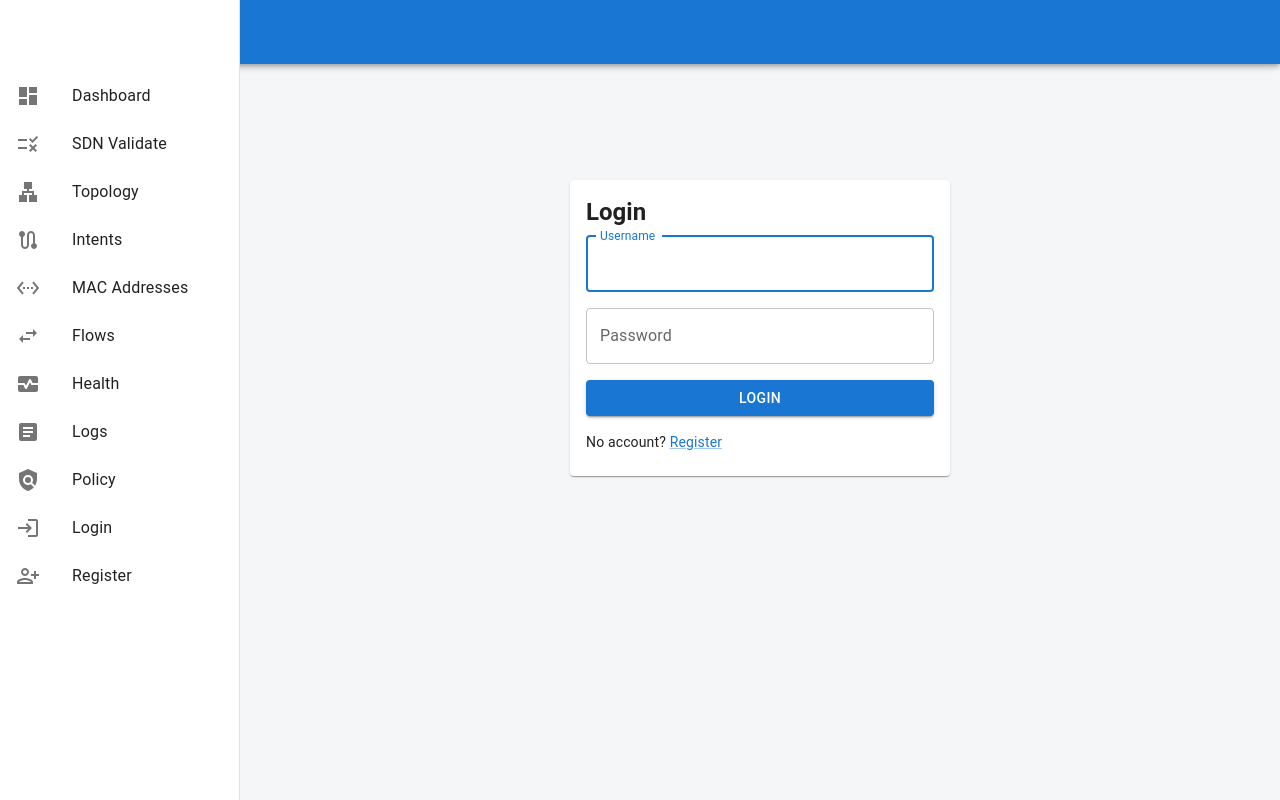
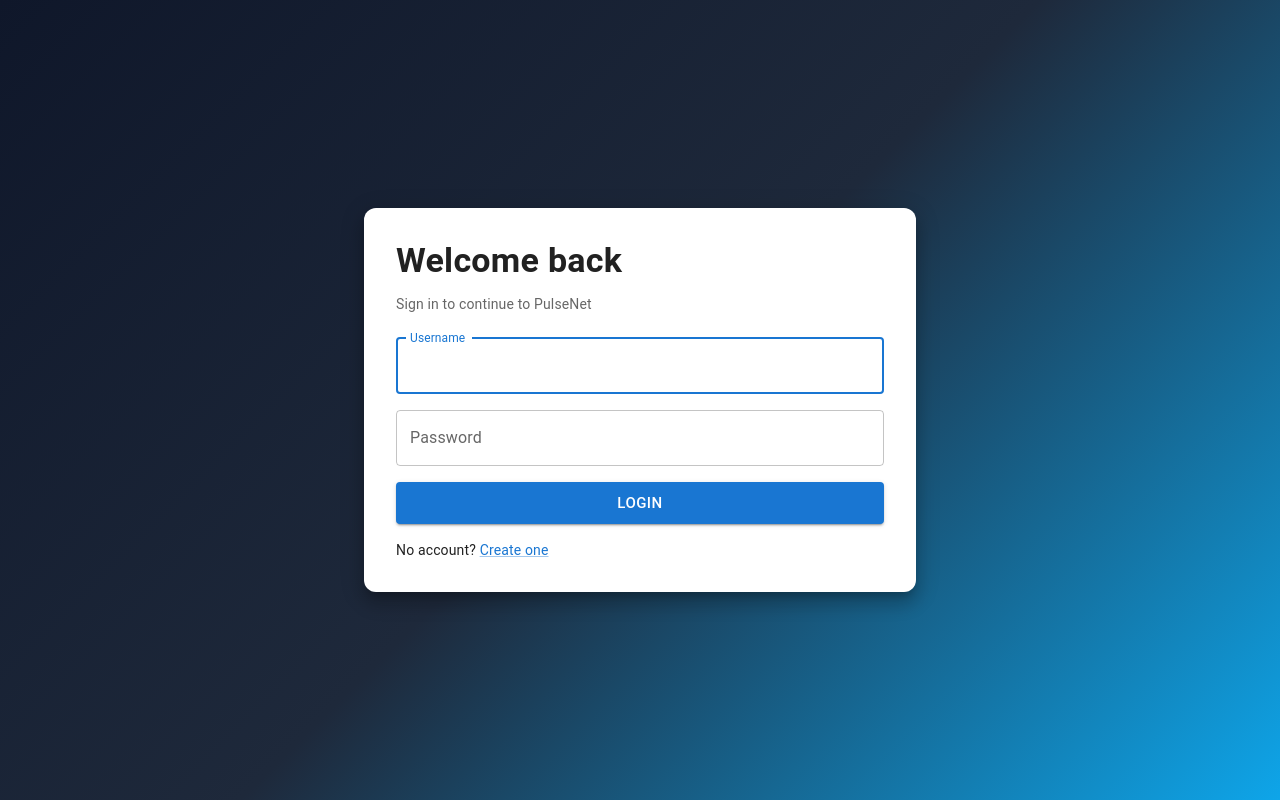
Before and after one commit to davetes/NACSYSTEM, a React (Create React App) app in the folder frontend/: page /login in a window 1280 px wide. Built offline with nearby package versions, Linux system fonts and the light colour scheme.

Commit message:
decore the login

```diff
--- a/frontend/src/App.js
+++ b/frontend/src/App.js
@@ -1,10 +1,10 @@
-import React, { useState } from 'react';
-import { BrowserRouter as Router, Route, Routes, Link } from 'react-router-dom';
+import React, { useMemo, useState } from 'react';
+import { BrowserRouter as Router, Route, Routes, Link, Navigate, Outlet } from 'react-router-dom';
 import Dashboard from './components/Dashboard';
 import SDNValidate from './components/SDNValidate';
 import LogsViewer from './components/LogsViewer';
 import { ThemeProvider, createTheme } from '@mui/material/styles';
-import { CssBaseline, Drawer, List, ListItem, ListItemIcon, ListItemText, Box, Toolbar, AppBar, Typography, IconButton, useMediaQuery } from '@mui/material';
+import { CssBaseline, Drawer, List, ListItem, ListItemIcon, ListItemText, Box, Toolbar, AppBar, Typography, IconButton, useMediaQuery, Container, Paper } from '@mui/material';
 import DashboardIcon from '@mui/icons-material/Dashboard';
 import RuleIcon from '@mui/icons-material/Rule';
 import ArticleIcon from '@mui/icons-material/Article';
@@ -25,8 +25,8 @@ import MacAddressForm from './components/MacAddressForm';
 import SettingsEthernetIcon from '@mui/icons-material/SettingsEthernet';
 import Login from './components/Login';
 import Register from './components/Register';
-import LoginIcon from '@mui/icons-material/Login';
-import PersonAddAltIcon from '@mui/icons-material/PersonAddAlt';
+// import LoginIcon from '@mui/icons-material/Login';
+// import PersonAddAltIcon from '@mui/icons-material/PersonAddAlt';
 
 const theme = createTheme({
   palette: {
@@ -44,6 +44,85 @@ function App() {
   const isMdUp = useMediaQuery('(min-width:900px)');
 
   const drawerWidth = 240;
+
+  // Auth state derived from localStorage
+  const isAuthed = useMemo(() => {
+    try {
+      return Boolean(localStorage.getItem('auth_token'));
+    } catch (e) {
+      return false;
+    }
+  }, []);
+
+  // Route guard components
+  const RequireAuth = ({ children }) => {
+    const authed = (() => {
+      try { return Boolean(localStorage.getItem('auth_token')); } catch { return false; }
+    })();
+    return authed ? children : <Navigate to="/login" replace />;
+  };
+
+  // Prevent showing auth pages if already authenticated
+  const AuthOnly = ({ children }) => {
+    const authed = (() => {
+      try { return Boolean(localStorage.getItem('auth_token')); } catch { return false; }
+    })();
+    return authed ? <Navigate to="/" replace /> : children;
+  };
+
+  // Layouts
+  const DashboardLayout = () => (
+    <>
+      <AppBar position="fixed">
+        <Toolbar>
+          {!isMdUp && (
+            <IconButton color="inherit" edge="start" onClick={() => setMobileOpen(true)} sx={{ mr: 2 }} aria-label="open drawer">
+              <MenuIcon />
+            </IconButton>
+          )}
+          <Typography variant="h6" component="div" sx={{ flexGrow: 1 }} className={"text-white"}>
+            PulseNet
+          </Typography>
+        </Toolbar>
+      </AppBar>
+      {/* Temporary drawer for mobile */}
+      {!isMdUp && (
+        <Drawer
+          variant="temporary"
+          open={mobileOpen}
+          onClose={() => setMobileOpen(false)}
+          ModalProps={{ keepMounted: true }}
+          sx={{ '& .MuiDrawer-paper': { width: drawerWidth } }}
+        >
+          {drawerContent}
+        </Drawer>
+      )}
+      {/* Permanent drawer for md and up */}
+      {isMdUp && (
+        <Drawer
+          variant="permanent"
+          sx={{ width: drawerWidth, flexShrink: 0, '& .MuiDrawer-paper': { width: drawerWidth, boxSizing: 'border-box' } }}
+        >
+          {drawerContent}
+        </Drawer>
+      )}
+      <Box component="main" sx={{ flexGrow: 1, p: 3, ml: { xs: 0, md: `${drawerWidth}px` } }}>
+        <Toolbar />
+        <Outlet />
+      </Box>
+    </>
+  );
+
+  const AuthLayout = () => (
+    <Box sx={{ minHeight: '100vh', display: 'flex', alignItems: 'center', justifyContent: 'center', p: 2,
+               background: 'linear-gradient(135deg, #0f172a 0%, #1e293b 50%, #0ea5e9 100%)' }}>
+      <Container maxWidth="sm">
+        <Paper elevation={12} sx={{ p: 4, borderRadius: 3, backdropFilter: 'blur(6px)' }}>
+          <Outlet />
+        </Paper>
+      </Container>
+    </Box>
+  );
 
   const drawerContent = (
     <>
@@ -85,14 +164,6 @@ function App() {
           <ListItemIcon><PolicyIcon /></ListItemIcon>
           <ListItemText primary="Policy" />
         </ListItem>
-        <ListItem button component={Link} to="/login" onClick={() => setMobileOpen(false)}>
-          <ListItemIcon><LoginIcon /></ListItemIcon>
-          <ListItemText primary="Login" />
-        </ListItem>
-        <ListItem button component={Link} to="/register" onClick={() => setMobileOpen(false)}>
-          <ListItemIcon><PersonAddAltIcon /></ListItemIcon>
-          <ListItemText primary="Register" />
-        </ListItem>
       </List>
     </>
   );
@@ -101,42 +172,15 @@ function App() {
     <ThemeProvider theme={theme}>
       <CssBaseline />
       <Router>
-        <AppBar position="fixed">
-          <Toolbar>
-            {!isMdUp && (
-              <IconButton color="inherit" edge="start" onClick={() => setMobileOpen(true)} sx={{ mr: 2 }} aria-label="open drawer">
-                <MenuIcon />
-              </IconButton>
-            )}
-            <Typography variant="h6" component="div" sx={{ flexGrow: 1 }} className={"text-white"}>
-              PulseNet
-            </Typography>
-          </Toolbar>
-        </AppBar>
-        {/* Temporary drawer for mobile */}
-        {!isMdUp && (
-          <Drawer
-            variant="temporary"
-            open={mobileOpen}
-            onClose={() => setMobileOpen(false)}
-            ModalProps={{ keepMounted: true }}
-            sx={{ '& .MuiDrawer-paper': { width: drawerWidth } }}
-          >
-            {drawerContent}
-          </Drawer>
-        )}
-        {/* Permanent drawer for md and up */}
-        {isMdUp && (
-          <Drawer
-            variant="permanent"
-            sx={{ width: drawerWidth, flexShrink: 0, '& .MuiDrawer-paper': { width: drawerWidth, boxSizing: 'border-box' } }}
-          >
-            {drawerContent}
-          </Drawer>
-        )}
-        <Box component="main" sx={{ flexGrow: 1, p: 3, ml: { xs: 0, md: `${drawerWidth}px` } }}>
-          <Toolbar />
-          <Routes>
+        <Routes>
+          {/* Auth pages with dedicated layout and redirect if already authed */}
+          <Route element={<AuthOnly><AuthLayout /></AuthOnly>}>
+            <Route path="/login" element={<Login />} />
+            <Route path="/register" element={<Register />} />
+          </Route>
+
+          {/* Dashboard and app pages, protected */}
+          <Route element={<RequireAuth><DashboardLayout /></RequireAuth>}>
             <Route path="/" element={<Dashboard />} />
             <Route path="/sdn" element={<SDNValidate />} />
             <Route path="/topology" element={<TopologyGraph />} />
@@ -146,10 +190,11 @@ function App() {
             <Route path="/health" element={<HealthPanel />} />
             <Route path="/logs" element={<LogsViewer />} />
             <Route path="/policy" element={<Policy />} />
-            <Route path="/login" element={<Login />} />
-            <Route path="/register" element={<Register />} />
-          </Routes>
-        </Box>
+          </Route>
+
+          {/* Fallback */}
+          <Route path="*" element={<Navigate to={isAuthed ? '/' : '/login'} replace />} />
+        </Routes>
       </Router>
     </ThemeProvider>
   );
--- a/frontend/src/components/Login.js
+++ b/frontend/src/components/Login.js
@@ -1,5 +1,5 @@
 import React, { useState } from 'react';
-import { Box, Button, Card, CardContent, TextField, Typography, Alert, Stack, Link as MuiLink } from '@mui/material';
+import { Box, Button, TextField, Typography, Alert, Stack, Link as MuiLink } from '@mui/material';
 import { useNavigate, Link } from 'react-router-dom';
 import api from '../api';
 
@@ -36,11 +36,12 @@ export default function Login() {
   };
 
   return (
-    <Box sx={{ display: 'flex', justifyContent: 'center', alignItems: 'center', minHeight: '60vh', p: 2 }}>
-      <Card sx={{ width: 380 }}>
-        <CardContent>
-          <Typography variant="h5" gutterBottom>
-            Login
+    <Box>
+      <Typography variant="h4" fontWeight={700} gutterBottom>
+        Welcome back
+      </Typography>
+      <Typography variant="body2" color="text.secondary" sx={{ mb: 3 }}>
+        Sign in to continue to PulseNet
       </Typography>
       <Stack spacing={2} component="form" onSubmit={onSubmit}>
         {error && <Alert severity="error">{error}</Alert>}
@@ -58,16 +59,14 @@ export default function Login() {
           onChange={(e) => setPassword(e.target.value)}
           fullWidth
         />
-            <Button type="submit" variant="contained" disabled={loading}>
+        <Button type="submit" variant="contained" size="large" disabled={loading}>
           {loading ? 'Signing in...' : 'Login'}
         </Button>
         <Typography variant="body2">
           No account?{' '}
-              <MuiLink component={Link} to="/register">Register</MuiLink>
+          <MuiLink component={Link} to="/register">Create one</MuiLink>
         </Typography>
       </Stack>
-        </CardContent>
-      </Card>
     </Box>
   );
 }
--- a/frontend/src/components/Register.js
+++ b/frontend/src/components/Register.js
@@ -1,5 +1,5 @@
 import React, { useState } from 'react';
-import { Box, Button, Card, CardContent, TextField, Typography, Alert, Stack, Link as MuiLink } from '@mui/material';
+import { Box, Button, TextField, Typography, Alert, Stack, Link as MuiLink } from '@mui/material';
 import { useNavigate, Link } from 'react-router-dom';
 import api from '../api';
 
@@ -41,11 +41,12 @@ export default function Register() {
   };
 
   return (
-    <Box sx={{ display: 'flex', justifyContent: 'center', alignItems: 'center', minHeight: '60vh', p: 2 }}>
-      <Card sx={{ width: 380 }}>
-        <CardContent>
-          <Typography variant="h5" gutterBottom>
-            Register
+    <Box>
+      <Typography variant="h4" fontWeight={700} gutterBottom>
+        Create your account
+      </Typography>
+      <Typography variant="body2" color="text.secondary" sx={{ mb: 3 }}>
+        Join PulseNet to manage your network seamlessly
       </Typography>
       <Stack spacing={2} component="form" onSubmit={onSubmit}>
         {error && <Alert severity="error">{error}</Alert>}
@@ -70,16 +71,14 @@ export default function Register() {
           onChange={(e) => setConfirm(e.target.value)}
           fullWidth
         />
-            <Button type="submit" variant="contained" disabled={loading}>
+        <Button type="submit" variant="contained" size="large" disabled={loading}>
           {loading ? 'Creating account...' : 'Register'}
         </Button>
         <Typography variant="body2">
           Already have an account?{' '}
-              <MuiLink component={Link} to="/login">Login</MuiLink>
+          <MuiLink component={Link} to="/login">Sign in</MuiLink>
         </Typography>
       </Stack>
-        </CardContent>
-      </Card>
     </Box>
   );
 }
```
Also changed, not shown: 1 other file (tests, documents, lock files or other folders). Lines whose indentation alone changed are shown as unchanged.
